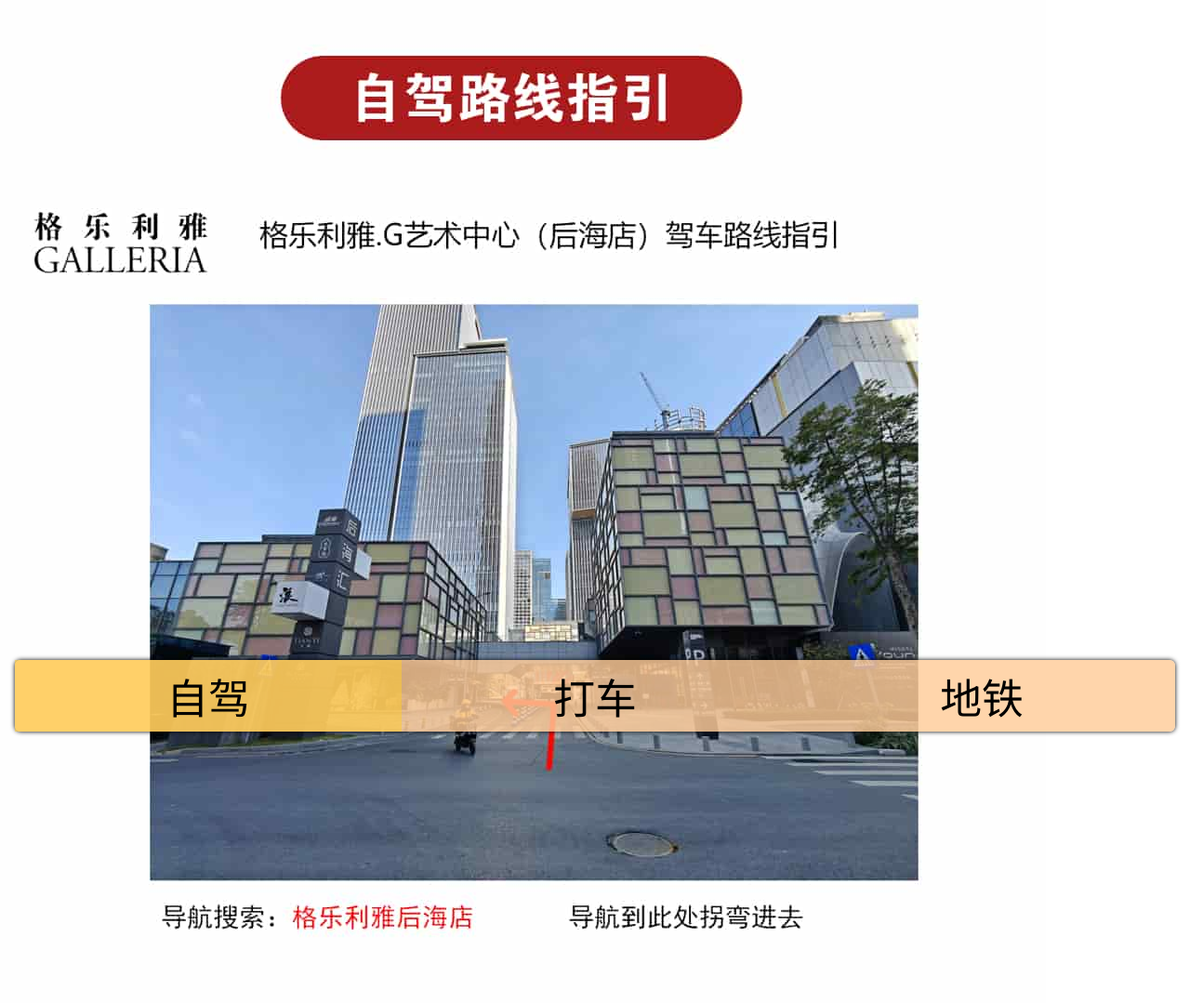
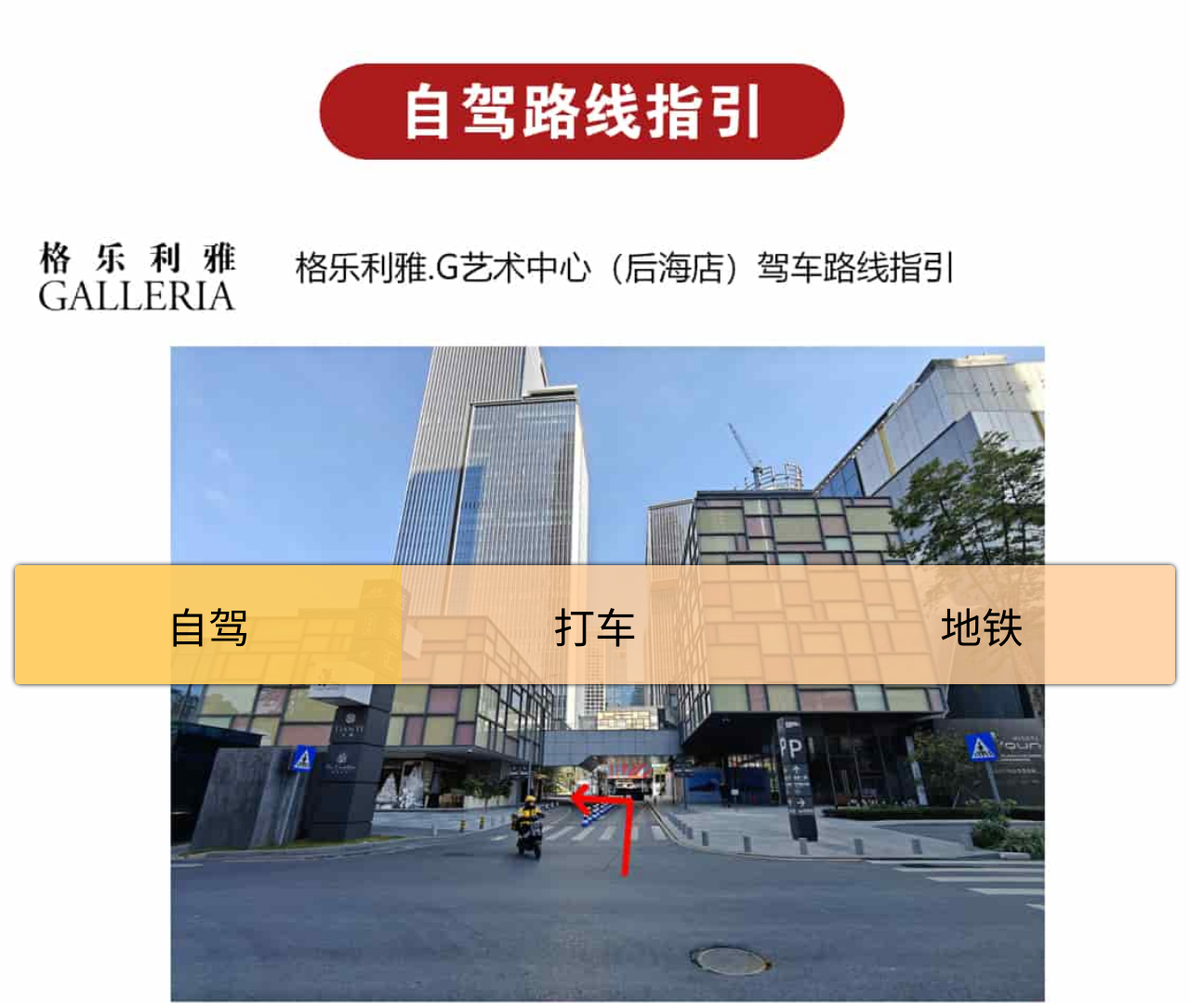
Before and after one commit to jovey-zheng/wedding-guide, a plain HTML site: page index.html in a window 1280 px wide. Shown: the top 1079 px of the page at 93% size. Drawn offline with Linux system fonts and the light colour scheme.

Commit message:
fix: update

```diff
--- a/index.html
+++ b/index.html
@@ -13,12 +13,12 @@
     .arrival-ways {
       margin: 0;
       padding-left: 0;
-      padding-bottom: 7.5vw;
+      padding-bottom: 8vw;
       overflow: scroll;
     }
     .bottom-bar {
       position: fixed;
-      bottom: 1vw;
+      bottom: 5vw;
       width: 100%;
       display: flex;
     }
@@ -29,7 +29,7 @@
       border-radius: 6px;
       margin: 0 16px;
       flex-grow: 1;
-      height: 6vw;
+      height: 10vw;
       align-items: center;
       background-color: #ffcc99d1;
     }
@@ -48,6 +48,9 @@
     }
     .way-item {
       display: none;
+    }
+    .way-item img {
+      width: 100%;
     }
     .is-show {
       display: block;
```
